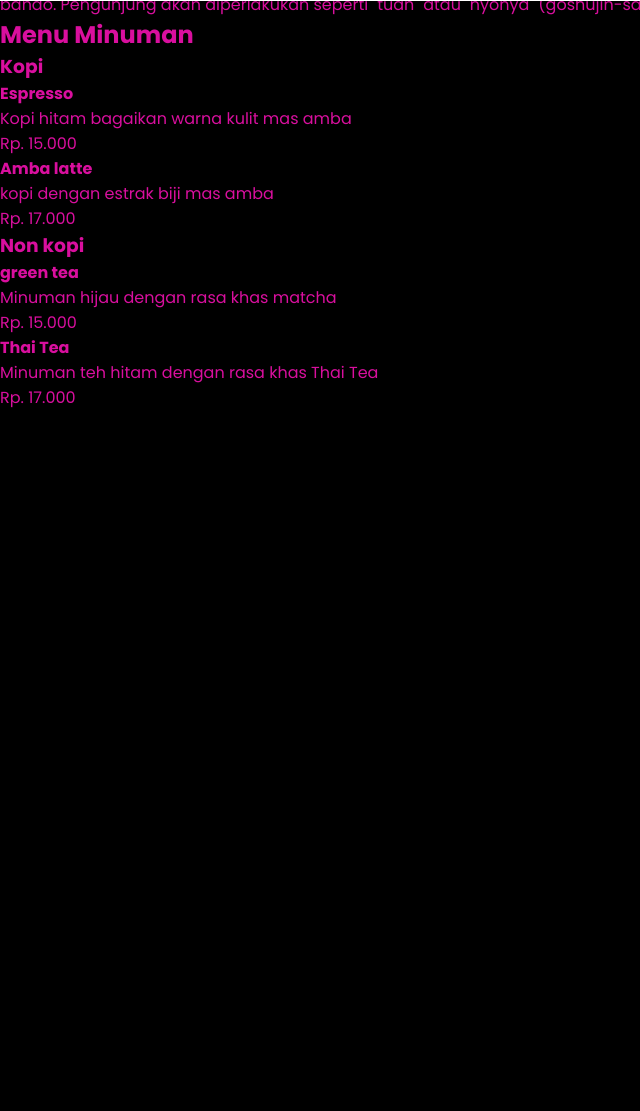
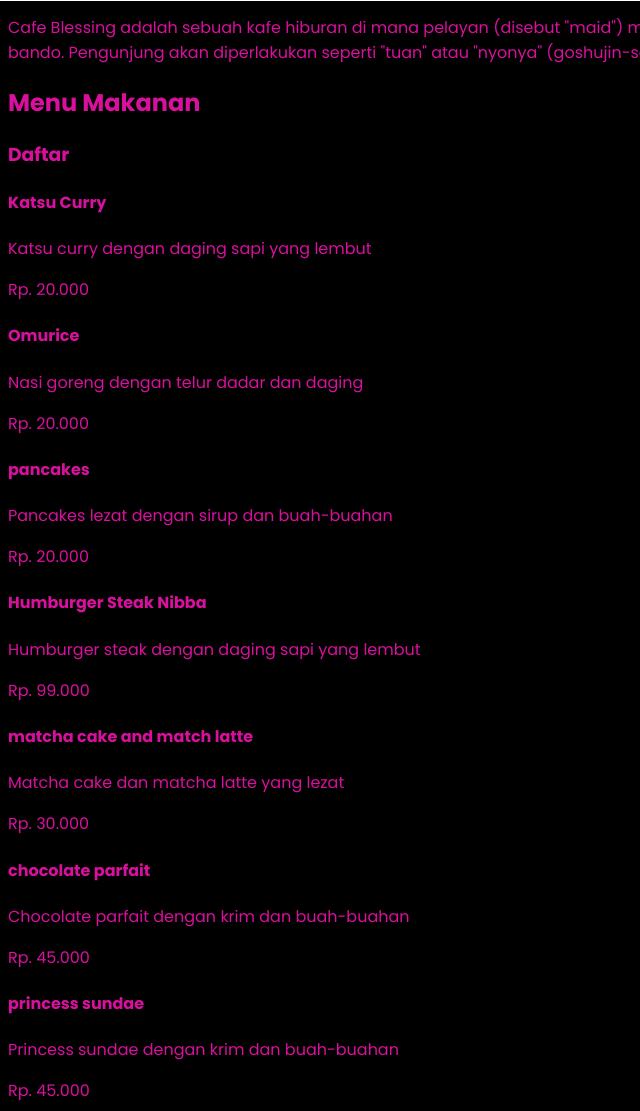
Before and after one commit to yauraa/Cafe-Blessing, a plain HTML site: page index.html in a window 1280 px wide. Shown: the part 93-1204 px from the top of the page, without its empty margins (0-640 px from the left). Before the commit the page ends 800 px from the top, so only its background shows below. Drawn offline with nearby package versions, Linux system fonts and the light colour scheme.

Commit message:
mengubah daftar menu cafe katto

```diff
--- a/index.html
+++ b/index.html
@@ -60,38 +60,52 @@
 
     <!-- ===== AKHRI DARI SECTION ===== -->
 
-    <!-- ===== Section Menu Kopi dan Non-Kopi ===== -->
-    <section id="menu-minuman" class="menu-minuman">
-      <h2>Menu Minuman</h2>
+    <!-- ===== Section Menu ===== -->
+    <section id="menu-makanan" class="menu-makanan">
+      <h2>Menu Makanan</h2>
 
-      <h3>Kopi</h3>
+      <h3>Daftar</h3>
       <div class="menu-grid">
         <div class="menu-card">
-          <h4>Espresso</h4>
-          <p>Kopi hitam bagaikan warna kulit mas amba</p>
-          <span class="menu-harga"> Rp. 15.000</span>
+          <h4>Katsu Curry</h4>
+          <p>Katsu curry dengan daging sapi yang lembut</p>
+          <span class="menu-harga"> Rp. 20.000</span>
         </div>
         <div class="menu-card">
-          <h4>Amba latte</h4>
-          <p>kopi dengan estrak biji mas amba</p>
-          <span class="menu-harga"> Rp. 17.000</span>
+          <h4>Omurice</h4>
+          <p>Nasi goreng dengan telur dadar dan daging</p>
+          <span class="menu-harga"> Rp. 20.000</span>
+        </div>
+        <div class="menu-card">
+          <h4>pancakes</h4>
+          <p>Pancakes lezat dengan sirup dan buah-buahan</p>
+          <span class="menu-harga"> Rp. 20.000</span>
+        </div>
+        <div class="menu-card">
+          <h4>Humburger Steak Nibba</h4>
+          <p>Humburger steak dengan daging sapi yang lembut</p>
+          <span class="menu-harga"> Rp. 99.000</span>
+        </div>
+        <div class="menu-card">
+          <h4>matcha cake and match latte</h4>
+          <p>Matcha cake dan matcha latte yang lezat</p>
+          <span class="menu-harga"> Rp. 30.000</span>
+        </div>
+        <div class="menu-card">
+          <h4>chocolate parfait</h4>
+          <p>Chocolate parfait dengan krim dan buah-buahan</p>
+          <span class="menu-harga"> Rp. 45.000</span>
+        </div>
+        <div class="menu-card">
+          <h4>princess sundae</h4>
+          <p>Princess sundae dengan krim dan buah-buahan</p>
+          <span class="menu-harga"> Rp. 45.000</span>
         </div>
       </div>
-      <h3>Non kopi</h3>
-      <div class="menu-grid">
-        <div class="menu-card">
-          <h4>green tea</h4>
-          <p>Minuman hijau dengan rasa khas matcha</p>
-          <span class="menu-harga"> Rp. 15.000</span>
-        </div>
-        <div class="menu-card">
-          <h4>Thai Tea</h4>
-          <p>Minuman teh hitam dengan rasa khas Thai Tea</p>
-          <span class="menu-harga"> Rp. 17.000</span>
-        </div>
-      </div>
+
+
     </section>
-    <!-- END MENU KOPI DAN NON-KOPI -->
+    <!-- END MENU  -->
     <script>
       feather.replace();
     </script>
--- a/style.css
+++ b/style.css
@@ -1,11 +1,11 @@
-:root{
+:root {
   --primary-color: #ffffff;
   --bg-color: #000000;
-    --font-color: #D90F9E;
+  --font-color: #d90f9e;
 }
 
-*{
-    margin: 0;
+* {
+  margin: 1;
   padding: 0;
   box-sizing: border-box;
   outline: none;
@@ -13,14 +13,14 @@
   text-decoration: none;
 }
 
-body{
-    font-family: 'Poppins', sans-serif;
+body {
+  font-family: "Poppins", sans-serif;
   background: var(--bg-color);
   color: var(--font-color);
 }
 
 /* Navbar */
-.navbar{
+.navbar {
   display: flex;
   justify-content: space-between;
   align-items: center;
@@ -34,20 +34,23 @@ body{
   z-index: 9999;
 }
 
-.navbar .navbar-logo{
+.navbar .navbar-logo {
   font-size: 2rem;
   font-weight: 700;
   color: var(--primary-color);
   font-style: italic;
 }
 
-.navbar .navbar-logo span{
+.navbar .navbar-logo span {
   color: var(--font-color);
 }
 
-.navbar .navbar-nav a{
+.navbar .navbar-nav a {
   font-size: 1.1rem;
   color: var(--primary-color);
   margin-left: 2rem;
   transition: 0.3s;
 }
+
+/* Menu Section */
+.
```
Lines whose indentation alone changed are shown as unchanged.
